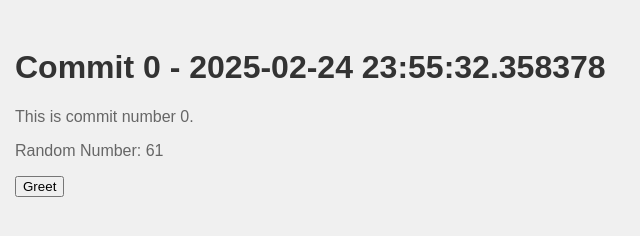
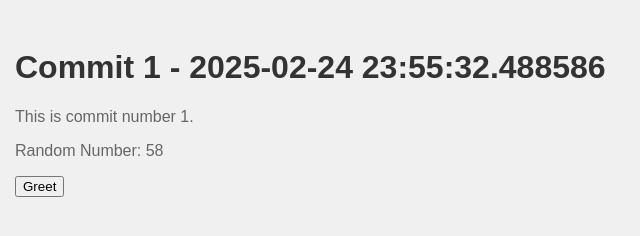
Before and after one commit to polishflits/autogen-repo-20250224235529, a plain HTML site: page index.html in a window 1280 px wide. Shown: the full height of the page, 13-653 px from the left. Drawn offline with Linux system fonts and the light colour scheme.

Commit message:
📝 Auto commit 1 with HTML, CSS, and JS

```diff
--- a/index.html
+++ b/index.html
@@ -2,13 +2,13 @@
     <!DOCTYPE html>
     <html>
     <head>
-        <title>Commit 0 - 2025-02-24 23:55:32.358378</title>
+        <title>Commit 1 - 2025-02-24 23:55:32.488586</title>
         <link rel="stylesheet" href="style.css">
     </head>
     <body>
-        <h1>Commit 0 - 2025-02-24 23:55:32.358378</h1>
-        <p>This is commit number 0.</p>
-        <p>Random Number: 61</p>
+        <h1>Commit 1 - 2025-02-24 23:55:32.488586</h1>
+        <p>This is commit number 1.</p>
+        <p>Random Number: 58</p>
         <button onclick="greet()">Greet</button>
         <script src="script.js"></script>
     </body>
--- a/script.js
+++ b/script.js
@@ -2,4 +2,4 @@
     function greet() {
         alert('Hello from commit ' + commitNumber + '!');
     }
-    var commitNumber = 0;
+    var commitNumber = 1;
```
